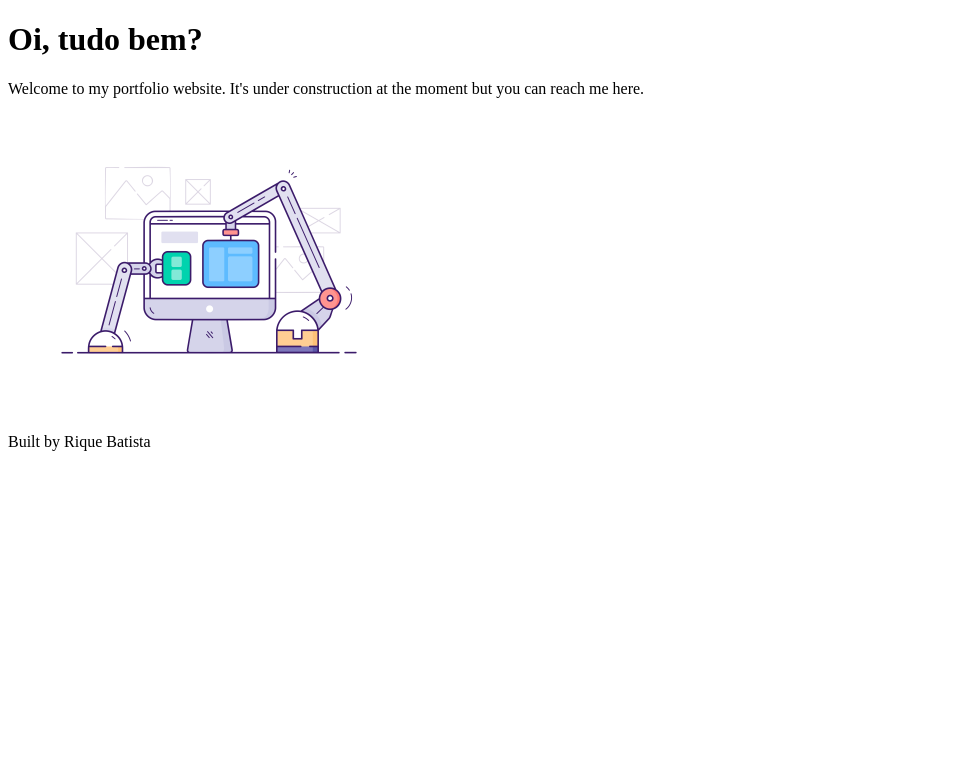
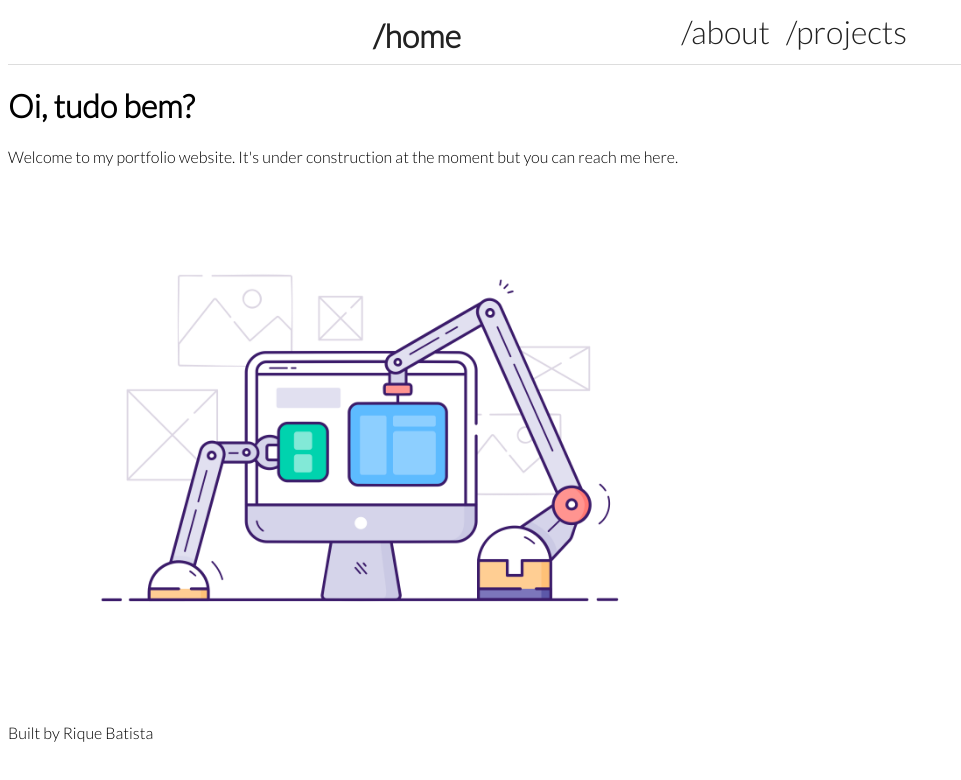
Before and after one commit to RiqueBR/riquebatista.me, a Gatsby site: page / in a window 1280 px wide. Shown: the whole page, without its empty margins (0-961 px from the left). Built offline with nearby package versions, Linux system fonts and the light colour scheme; Gatsby itself is replaced by a stand-in of ours.

Commit message:
adds navbar and jumbotron

```diff
--- a/src/components/header.js
+++ b/src/components/header.js
@@ -1,42 +1,48 @@
-import { Link } from "gatsby"
-import PropTypes from "prop-types"
-import React from "react"
+import React from 'react';
+import styled, { css } from 'styled-components';
+import { Link } from 'gatsby';
 
-const Header = ({ siteTitle }) => (
-  <header
-    style={{
-      background: `rebeccapurple`,
-      marginBottom: `1.45rem`,
-    }}
-  >
-    <div
-      style={{
-        margin: `0 auto`,
-        maxWidth: 960,
-        padding: `1.45rem 1.0875rem`,
-      }}
-    >
-      <h1 style={{ margin: 0 }}>
-        <Link
-          to="/"
-          style={{
-            color: `white`,
-            textDecoration: `none`,
-          }}
-        >
-          {siteTitle}
-        </Link>
-      </h1>
-    </div>
-  </header>
-)
+const NavLink = styled(Link)`
+  color: #222;
+  font-size: 2rem;
+  font-weight: ${props => props.fontWeight || 'normal'};
+  line-height: 1;
+  margin: 0 0.5rem 0 0;
+  padding: 0.25rem;
+  text-decoration: none;
+  &.current-page {
+    border-bottom: 2px solid #222;
+  }
+  &:last-of-type {
+    margin-right: 0;
+  }
+`;
 
-Header.propTypes = {
-  siteTitle: PropTypes.string,
-}
+const CustomHeader = styled.header`
+  border-bottom: 1px solid #ddd;
+  display: flex;
+  justify-content: space-between;
+  padding: 0.5rem calc((100vw - 550px - 0.5rem) / 2);
+`
 
-Header.defaultProps = {
-  siteTitle: ``,
-}
+const NavBar = styled.nav`
+  margin-top: 0;
+`
 
-export default Header
+const Header = () => (
+  <CustomHeader>
+    <NavLink to="/" fontWeight="bold">
+      /home
+    </NavLink>
+    <NavBar>
+      <NavLink to="/about/" activeClassName="current-page">
+        /about
+      </NavLink>
+      <NavLink to="/projects/" activeClassName="current-page">
+        /projects
+      </NavLink>
+    </NavBar>
+  </CustomHeader>
+);
+
+export default Header;
--- a/src/components/image.js
+++ b/src/components/image.js
@@ -7,7 +7,7 @@ const Image = () => {
     query {
       placeholderImage: file(relativePath: { eq: "build.png" }) {
         childImageSharp {
-          fluid(maxWidth: 600) {
+          fluid(maxWidth: 800) {
             ...GatsbyImageSharpFluid
           }
         }
--- /dev/null
+++ b/src/components/jumbotron.js
@@ -0,0 +1,10 @@
+import React from 'react'
+
+const Jumbotron = () => (
+  <div>
+    <h1>Oi, tudo bem?</h1>
+    <p>Welcome to my portfolio website. It's under construction at the moment but you can reach me here.</p>
+  </div>
+);
+
+export default Jumbotron;
--- a/src/components/layout.js
+++ b/src/components/layout.js
@@ -1,18 +1,29 @@
 import React from "react"
 import PropTypes from "prop-types"
+import Helmet from 'react-helmet'
+import styled from 'styled-components'
 
+import Header from './header'
+
+const Wrapper = styled.div`
+  font-family: Lato, sans-serif;
+`
 
 const Layout = ({ children }) => {
 
 
   return (
     <>
-      <div>
+      <Helmet>
+        <link href="https://fonts.googleapis.com/css2?family=Lato:wght@300&display=swap" rel="stylesheet"></link>
+      </Helmet>
+      <Wrapper>
+        <Header />
         <main>{children}</main>
         <footer>
           <p>Built by Rique Batista</p>
         </footer>
-      </div>
+      </Wrapper>
     </>
   )
 }
--- a/src/pages/index.js
+++ b/src/pages/index.js
@@ -5,15 +5,16 @@ import Layout from "../components/layout"
 import Image from "../components/image"
 import SEO from "../components/seo"
 
+import Jumbotron from '../components/jumbotron'
+
 const IndexPage = () => (
   <Layout>
     <SEO title="Home" />
+    <Jumbotron />
     <div className="container">
       <div className="header-container">
-        <h1>Oi, tudo bem?</h1>
-        <p>Welcome to my portfolio website. It's under construction at the moment but you can reach me here.</p>
       </div>
-      <div style={{ maxWidth: `400px`, marginBottom: `1.2rem` }}>
+      <div style={{ maxWidth: `700px`, marginBottom: `1rem` }}>
         <Image />
       </div>
     </div>
```
